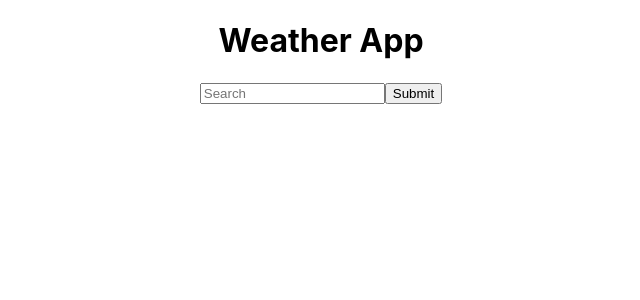
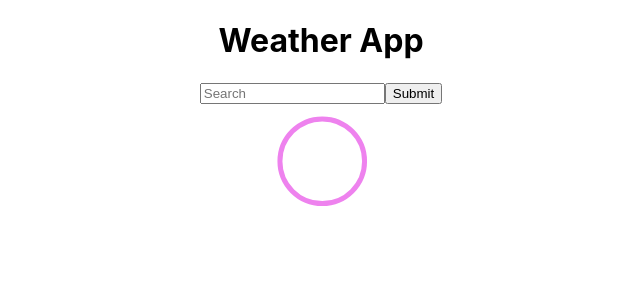
Before and after one commit to sterlingbarton/weatherReact, a React (Create React App) app: page / in a window 1280 px wide. Shown: the top 300 px of the page, without its empty margins (319-959 px from the left). Built offline with nearby package versions, Linux system fonts and the light colour scheme.

Commit message:
added form functionality

```diff
--- a/package.json
+++ b/package.json
@@ -6,8 +6,10 @@
     "@testing-library/jest-dom": "^5.16.4",
     "@testing-library/react": "^13.3.0",
     "@testing-library/user-event": "^13.5.0",
+    "axios": "^0.27.2",
     "react": "^18.2.0",
     "react-dom": "^18.2.0",
+    "react-loader-spinner": "^5.1.7-beta.1",
     "react-scripts": "5.0.1",
     "web-vitals": "^2.1.4"
   },
--- a/src/App.js
+++ b/src/App.js
@@ -1,4 +1,6 @@
 import React, { useState } from "react";
+import Weather from "./Weather";
+
 import "./App.css";
 
 function App() {
@@ -20,6 +22,7 @@ function App() {
         />
         <input type="submit" />
       </form>
+      <Weather city={city} />
     </div>
   );
 }
--- /dev/null
+++ b/src/Weather.js
@@ -0,0 +1,76 @@
+import axios from "axios";
+import React, { useEffect, useState } from "react";
+import { Rings } from "react-loader-spinner";
+
+export default function Weather(props) {
+  let [weatherData, setWeatherData] = useState({
+    temperature: undefined,
+    humidity: undefined,
+    wind: undefined,
+    description: undefined,
+    icon: undefined,
+  });
+
+  useEffect(() => {
+    if (props.city) {
+      let apiURL = `https://api.openweathermap.org/data/2.5/weather?&q=${props.city}&units=imperial&appid=0dc80dcac647130267c51a963d637c8f`;
+      axios.get(apiURL).then((response) => {
+        setWeatherData({
+          temperature: Math.round(response.data.main.temp),
+          humidity: response.data.main.humidity,
+          wind: response.data.main.humidity,
+          description: response.data.weather[0].description,
+          icon: response.data.weather[0].icon,
+        });
+      });
+    }
+  }, [props.city]);
+
+  useEffect(() => {}, []);
+
+  // []
+  // [string]
+  //
+
+  if (!props.city) {
+    return (
+      <div
+        style={{
+          display: "flex",
+          justifyContent: "center",
+        }}
+      >
+        <Rings
+          height="112"
+          width="112"
+          radius="15"
+          color="violet"
+          ariaLabel="three-dots-loading"
+          wrapperStyle
+          wrapperClass
+        />
+      </div>
+    );
+  }
+
+  return (
+    <ul
+      style={{
+        listStyleType: "none",
+      }}
+    >
+      <li>
+        {props.city}: {weatherData.temperature}°F
+      </li>
+      <li>Description: {weatherData.description}</li>
+      <li>Humidity: {weatherData.humidity}%</li>
+      <li>Wind: {weatherData.wind}mph</li>
+      <li>
+        <img
+          alt="icon"
+          src={`http://openweathermap.org/img/wn/${weatherData.icon}@2x.png`}
+        />
+      </li>
+    </ul>
+  );
+}
```
Also changed, not shown: 1 other file (tests, documents, lock files or other folders).
